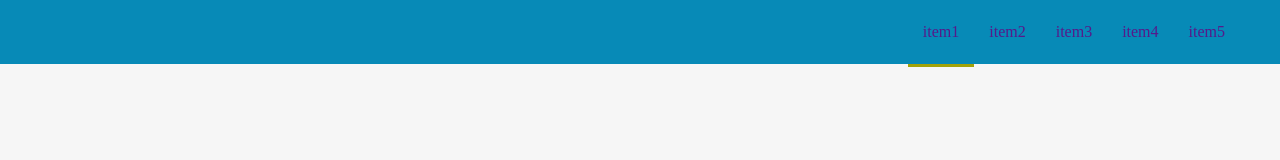
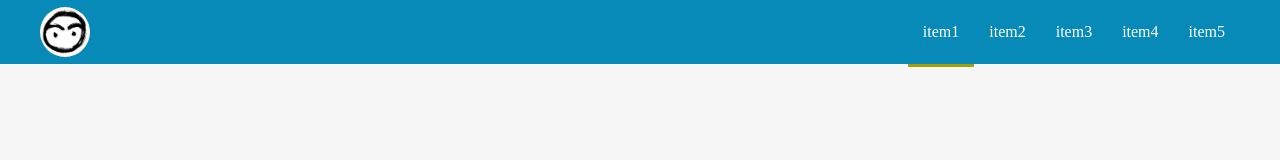
Before and after one commit to zzhf/comb-site, a website built with webpack: page src/pages/index/index.html in a window 1280 px wide. Built offline with nearby package versions, Linux system fonts and the light colour scheme.

Commit message:
导航栏新增Logo

```diff
--- a/package.json
+++ b/package.json
@@ -27,6 +27,7 @@
     "sass-loader": "^6.0.6",
     "style-loader": "^0.18.2",
     "uglifyjs-webpack-plugin": "^0.4.6",
+    "url-loader": "^0.5.9",
     "webpack": "^3.6.0",
     "webpack-dev-server": "^2.8.2",
     "webpack-merge": "^4.1.0",
--- a/src/assets/style/main.scss
+++ b/src/assets/style/main.scss
@@ -17,43 +17,6 @@ body {
     background-color: #078ab7;
 }
 
-// .navbar {
-//     position: absolute;
-//     margin: 0 auto;
-//     margin-bottom: 10px;
-
-//     .logo {
-//         float: left;
-//     }
-
-//     .nav {
-//         @extend .clearfix;
-//         list-style: none;
-//         position: relative;
-//         display: block;
-//         overflow: hidden;
-//         float: left;
-//         margin: 0;
-//         padding-left: 0;
-
-//         &>li {
-//             float: left;
-//             position: relative;
-//             display: block;
-
-//             a {
-
-
-//                 &:hover {
-//                     margin-top: -5px;
-//                     text-decoration: underline;
-//                     opacity: .8;
-//                 }
-//             }
-//         }
-//     }
-// }
-
 .nav {
     position: relative;
     width: 100%;
@@ -68,6 +31,13 @@ body {
         .logo {
             position: relative;
             float: left;
+
+			img {
+				height: 50px;
+				margin-top: 7px;
+				display: block;
+				border-radius: 50%;
+			}
         }
 
         ul {
@@ -85,6 +55,7 @@ body {
 
                 a {
                     position: relative;
+                    color: $white;
                     display: block;
                     line-height: 4;
                     padding: 0 15px;
@@ -92,8 +63,9 @@ body {
                     transition: $transition-base;
 
                     &:hover {
-                        margin-top: -5px;
-                        text-decoration: underline;
+                    	color: $yellow;
+                        margin-top: -3px;
+                        // text-decoration: underline;
                         opacity: .8;
                     }
                 }
--- a/src/index.js
+++ /dev/null
@@ -1,2 +0,0 @@
-import './assets/style/main.scss';
-import $ from 'jquery';
--- a/src/pages/index/index.html
+++ b/src/pages/index/index.html
@@ -8,21 +8,11 @@
     <title>首页</title>
 </head>
 <body>
-    <!-- <div class="nav-wrap">
-        <div class="navbar">
-            <div class="logo"></div>
-            <ul class="nav">
-                <li><a href="#">item1</a></li>
-                <li><a href="#">item2</a></li>
-                <li><a href="#">item3</a></li>
-                <li><a href="#">item4</a></li>
-                <li><a href="#">item5</a></li>
-            </ul>
-        </div>
-    </div> -->
     <nav class="nav">
         <div class="navbar">
-            <div class="logo"></div>
+            <div class="logo">
+                <img id="logo" src="" alt="logo" >
+            </div>
             <ul>
                 <li class="active">
                     <a href="">item1</a>
--- /dev/null
+++ b/src/pages/index/index.js
@@ -0,0 +1,13 @@
+import './../../assets/style/main.scss';
+import $ from 'jquery';
+import logo from './../../assets/images/logo.png';
+
+const index = {
+	init: function() {
+		$('#logo').attr('src', logo);
+	}
+}
+
+index.init();
+
+export default index;
--- a/webpack.common.js
+++ b/webpack.common.js
@@ -7,7 +7,7 @@ const HtmlWebpackPlugin = require('html-webpack-plugin');
 module.exports = {
     entry: {
         vendor: ['jquery', 'lodash'],
-        app: './src/index.js'
+        app: './src/pages/index/index.js'
     },
     output: {
         filename: '[name].[chunkhash].js',
```
Also changed, not shown: src/assets/images/logo.png (added).
